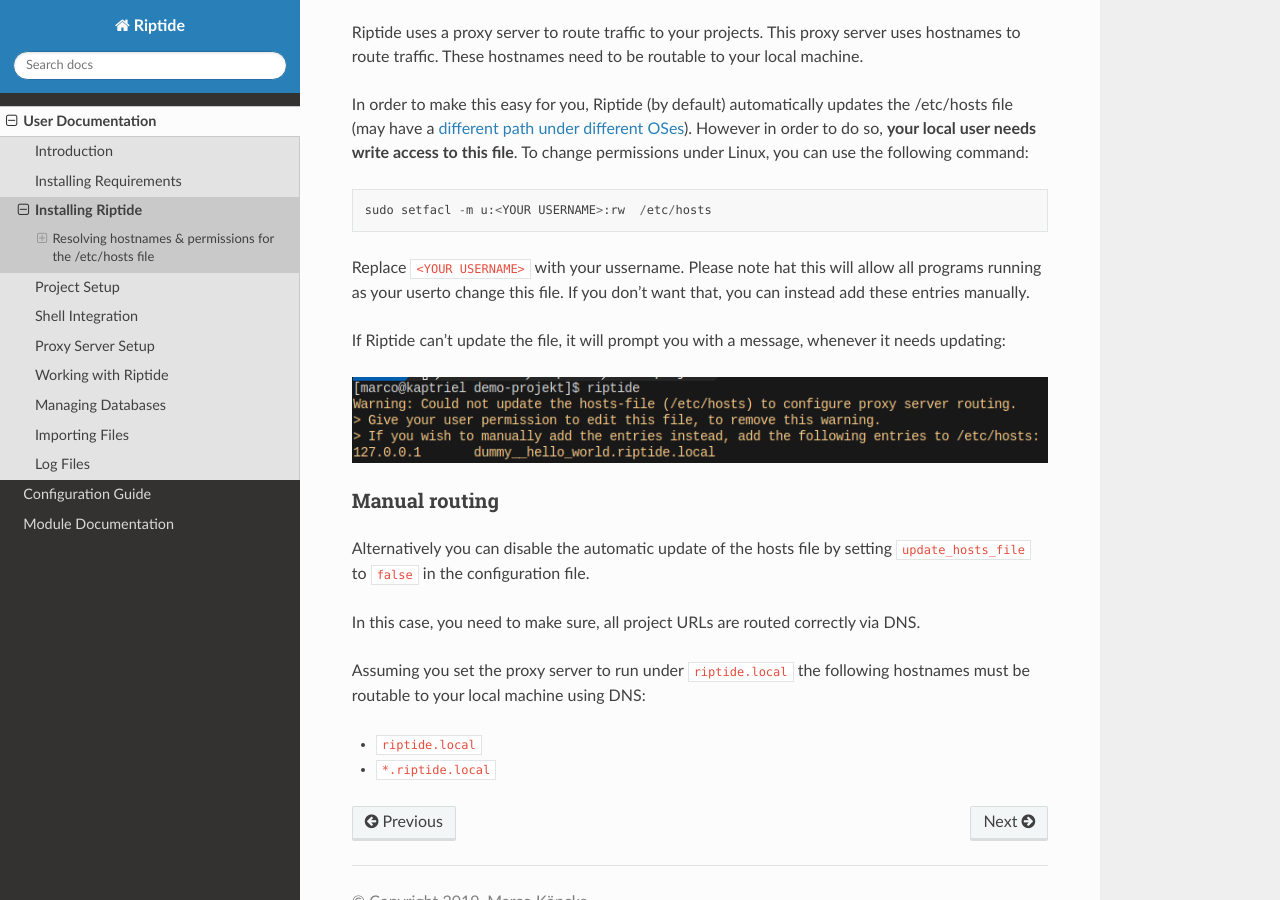
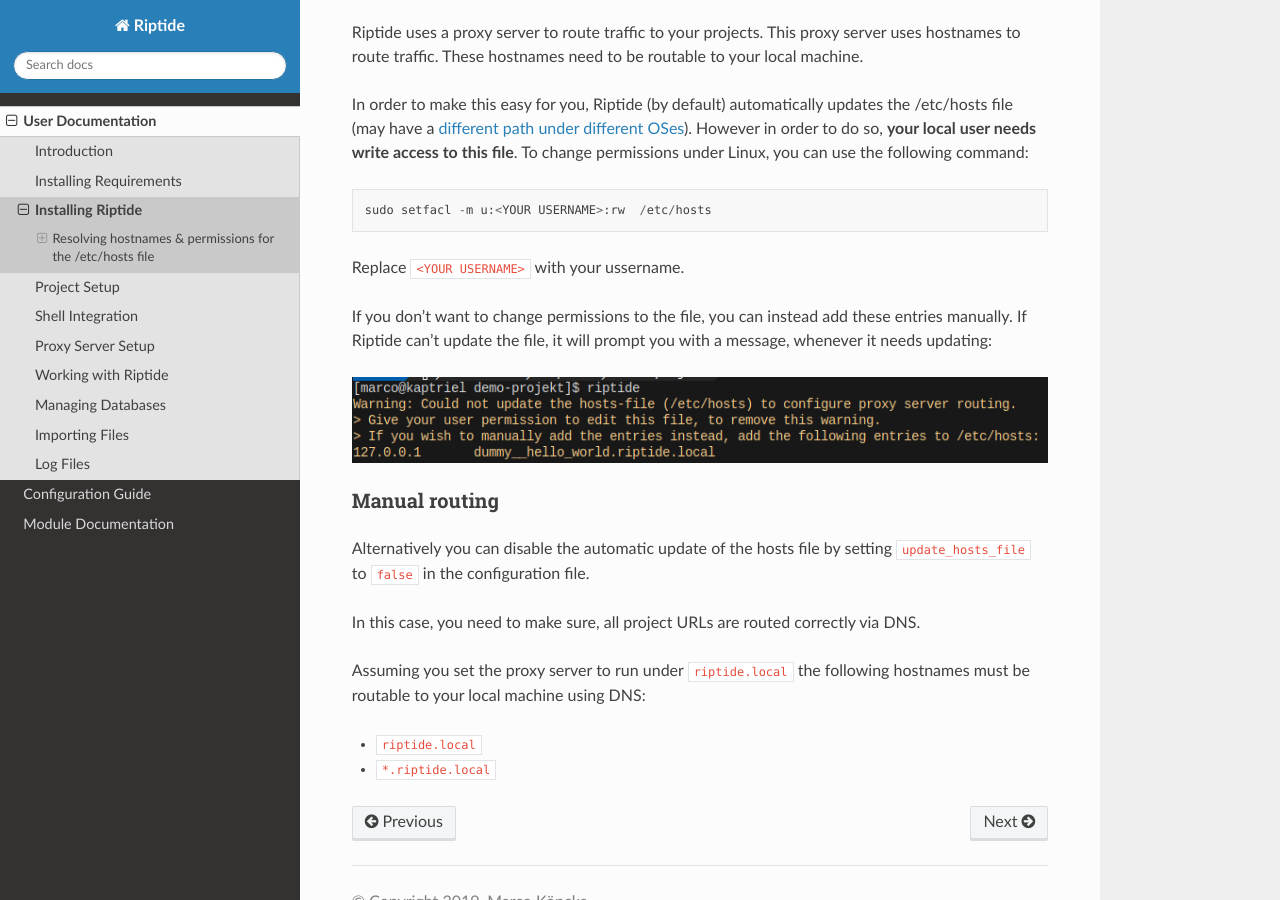
Before and after one commit to theCapypara/riptide-docs, a Sphinx documentation site: the page built from source/user_docs/3_installing.rst, in a window 1280 px wide and 900 px high, scrolled down 1870 px. Built offline with Sphinx 7.4.7 and the Read the Docs theme 2.0.0, drawn with Linux system fonts in a browser that asks for light colours; formulas are drawn with MathJax 3.

Commit message:
New /etc/hosts support -- formatting

```diff
--- a/source/user_docs/3_installing.rst
+++ b/source/user_docs/3_installing.rst
@@ -66,9 +66,8 @@
    sudo setfacl -m u:<YOUR USERNAME>:rw  /etc/hosts
 
 Replace ``<YOUR USERNAME>`` with your ussername.
-Please note hat this will allow all programs running as your userto change this file.
-If you don't want that, you can instead add these entries manually.
 
+If you don't want to change permissions to the file, you can instead add these entries manually.
 If Riptide can't update the file, it will prompt you with a message, whenever it needs updating:
 
 .. image:: /_static/img/guide_hosts_warning.png
```
